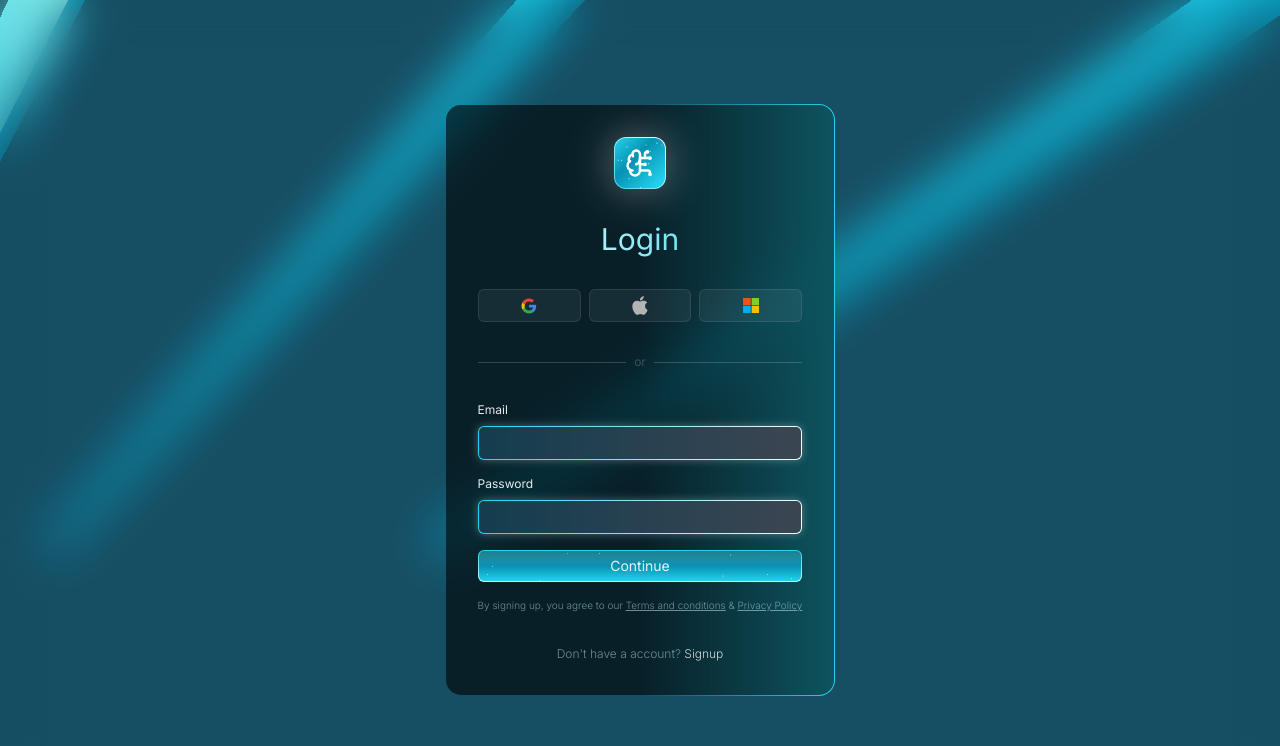
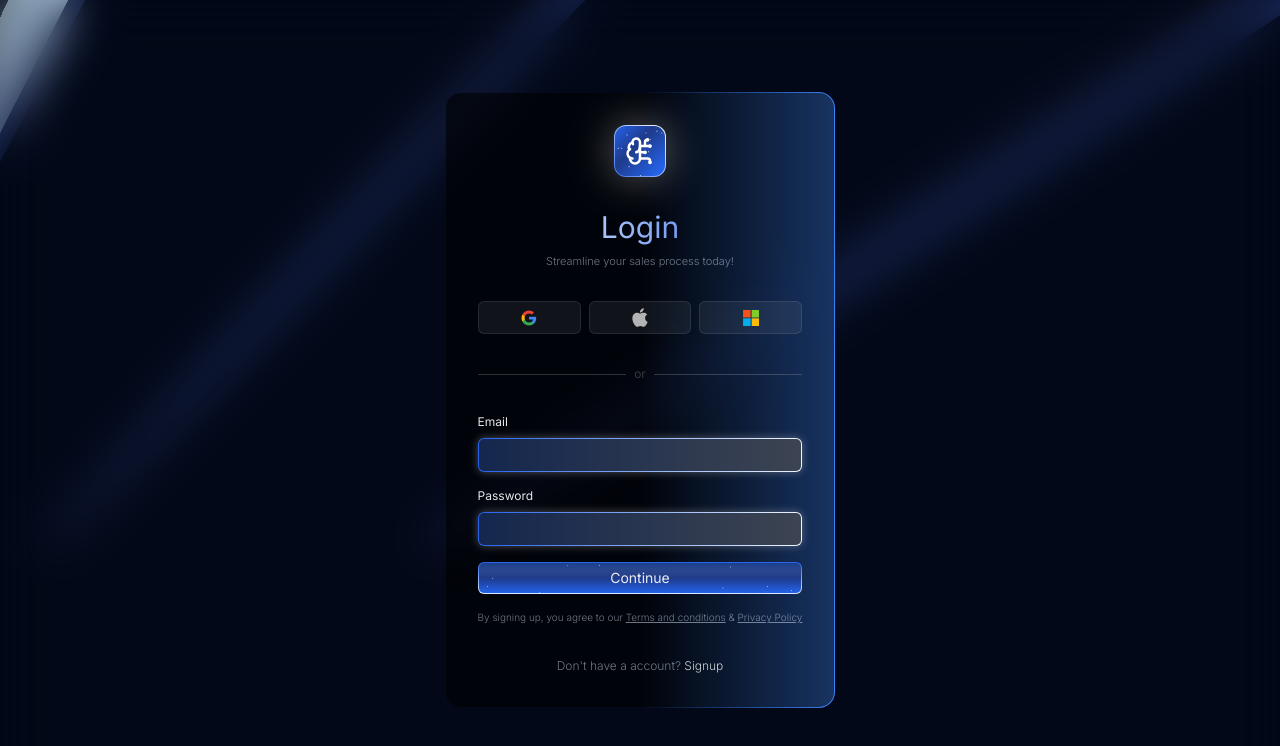
Before and after one commit to SujalChoudhari/100x_Buildathon_Entropy, a Next.js app in the folder frontend/: page /login in a window 1280 px wide. Shown: the top 746 px of the page. Built offline with nearby package versions, Linux system fonts and the light colour scheme.

Commit message:
fix: made signup and login consistent

```diff
--- a/frontend/src/app/(auth)/login/page.tsx
+++ b/frontend/src/app/(auth)/login/page.tsx
@@ -34,44 +34,44 @@ const Bg = () => {
       <div
         style={{ transform: "rotateY(-45deg) rotateZ(-26deg)" }}
         className={[
-          "absolute h-[50px] w-[200%] left-[-80%] top-[300px] w-full bg-red-100",
-          "bg-gradient-to-bl from-cyan-400 via-cyan-600 to-cyan-800 opacity-50",
+          "absolute h-[50px] w-[200%] left-[-80%] top-[300px] w-full bg-green-400",
+          "bg-gradient-to-bl  from-black via-blue-950 to-black opacity-50",
         ].join(" ")}
       ></div>
 
       <div
         style={{ transform: "rotateY(-45deg) rotateZ(-26deg)" }}
         className={[
-          "absolute h-[30px] w-[200%] left-[-100%] top-[300px] w-full bg-red-100",
-          "bg-gradient-to-bl from-cyan-400 via-cyan-600 to-cyan-800 opacity-25",
+          "absolute h-[30px] w-[200%] left-[-100%] top-[300px] w-full bg-green-400",
+          "bg-gradient-to-bl from-black via-blue-950 to-black opacity-25",
         ].join(" ")}
       ></div>
 
       <div
         style={{ transform: "rotateY(-45deg) rotateZ(-26deg)" }}
         className={[
-          "absolute h-[100px] w-[200%] left-[-60%] top-[300px] w-full bg-red-100",
-          "bg-gradient-to-bl from-cyan-400 via-cyan-600 to-cyan-800",
+          "absolute h-[100px] w-[200%] left-[-60%] top-[300px] w-full bg-green-400",
+          "bg-gradient-to-bl from-black via-blue-950 to-black",
         ].join(" ")}
       >
         <div className="flex w-full h-full justify-end">
-          <div className="w-[30%] h-[80%] rounded-full bg-gradient-to-l from-teal-100 to-transparent saturate-200"></div>
+          <div className="w-[30%] h-[80%] rounded-full bg-gradient-to-l from-blue-100 to-transparent saturate-200"></div>
         </div>
       </div>
 
       <div
         style={{ transform: "rotateY(-45deg) rotateZ(-26deg)" }}
         className={[
-          "absolute h-[50px] w-[200%] left-[-30%] top-[300px] w-full bg-red-100",
-          "bg-gradient-to-bl from-cyan-400 via-cyan-600 to-cyan-800",
+          "absolute h-[50px] w-[200%] left-[-30%] top-[300px] w-full bg-green-400",
+          "bg-gradient-to-bl from-black via-blue-950 to-black",
         ].join(" ")}
       ></div>
 
       <div
         style={{ transform: "rotateY(-45deg) rotateZ(-26deg)" }}
         className={[
-          "absolute h-[50px] w-[200%] left-[10%] top-[300px] w-full bg-red-100",
-          "bg-gradient-to-bl from-cyan-400 via-cyan-600 to-cyan-800",
+          "absolute h-[50px] w-[200%] left-[10%] top-[300px] w-full bg-green-400",
+          "bg-gradient-to-bl from-black via-blue-950 to-black",
         ].join(" ")}
       ></div>
 
@@ -133,13 +133,13 @@ const LogIn = () => {
   }
   return (
 
-    <div className="w-screen h-screen  bg-cyan-900 relative  overflow-hidden">
+    <div className="w-screen h-screen relative  overflow-hidden">
       <Bg />
       <div className="relative z-1 w-full h-full flex items-center justify-center">
         <div
           style={{
             background: `linear-gradient(transparent, transparent) padding-box,
-              linear-gradient(to right, transparent 0 50%, #22d3ee) border-box`,
+              linear-gradient(to right, transparent 0 50%, #3b82f6) border-box`,
             borderRadius: "16px",
             border: "1px solid transparent",
           }}
@@ -147,10 +147,10 @@ const LogIn = () => {
         >
           <div className="bg-black/60 p-8 flex flex-col gap-8">
             <div className="flex justify-center">
-              <div className="size-[52px] p-[1px] rounded-[12px] bg-gradient-to-bl from-white to-cyan-400">
+              <div className="size-[52px] p-[1px] rounded-[12px] bg-gradient-to-bl from-white to-blue-600">
                 <div
                   className={[
-                    "bg-gradient-to-br from-cyan-400 via-20% via-cyan-600 via-40% via-cyan-600 to-cyan-400 to-90%",
+                    "bg-gradient-to-br from-blue-600 via-20% via-blue-900 via-40% via-blue-900 to-blue-600 to-90%",
                     "relative w-full h-full rounded-[11px] flex justify-center items-center",
                     "shadow-[0_0_44px_rgba(255,255,255,0.4)]",
                   ].join(" ")}
@@ -166,11 +166,13 @@ const LogIn = () => {
             <div className="flex flex-col gap-2">
               <div
                 style={{ backgroundClip: "text" }}
-                className="text-center bg-gradient-to-r from-white to-cyan-400 text-transparent text-3xl"
+                className="text-center bg-gradient-to-r from-white to-blue-600 text-transparent text-3xl"
               >
                 Login
               </div>
-
+              <div className="text-center text-[11px] text-blue-100/50 font-light">
+                Streamline your sales process today!
+              </div>
             </div>
             {/*  */}
 
@@ -198,7 +200,7 @@ const LogIn = () => {
             <div className="flex flex-col gap-4">
               <div className="flex flex-col gap-2">
                 <label className="text-white/90 text-xs">Email</label>
-                <div className="bg-gradient-to-r from-cyan-400 to-cyan-50 rounded-[6px] p-[1px] shadow-[0_0_8px_rgba(255,255,255,0.3)]">
+                <div className="bg-gradient-to-r from-blue-600 to-blue-50 rounded-[6px] p-[1px] shadow-[0_0_8px_rgba(255,255,255,0.3)]">
                   <input
                     type="email"
                     ref={mailRef}
@@ -208,7 +210,7 @@ const LogIn = () => {
               </div>
               <div className="flex flex-col gap-2">
                 <label className="text-white/90 text-xs">Password</label>
-                <div className="bg-gradient-to-r from-cyan-400 to-cyan-50 rounded-[6px] p-[1px] shadow-[0_0_8px_rgba(255,255,255,0.3)]">
+                <div className="bg-gradient-to-r from-blue-600 to-blue-50 rounded-[6px] p-[1px] shadow-[0_0_8px_rgba(255,255,255,0.3)]">
                   <input
                     ref={passRef}
                     type="password"
@@ -218,20 +220,20 @@ const LogIn = () => {
               </div>
 
 
-              <button onClick={() => { onLoginClick() }} className="relative text-white bg-gradient-to-b from-cyan-400 to-cyan-100 rounded-[6px] w-full text-sm h-[32px] p-[1px] overflow-hidden">
+              <button onClick={() => { onLoginClick() }} className="relative text-white bg-gradient-to-b from-blue-600 to-blue-100 rounded-[6px] w-full text-sm h-[32px] p-[1px] overflow-hidden">
                 <div className="absolute w-full">
                   <Stars x={8000} y={800} />
                 </div>
                 <div
                   className={[
                     "w-full h-full flex items-center justify-center text-sm text-white/90 rounded-[5px]",
-                    "bg-gradient-to-b from-black/40 via-cyan-600 to-cyan-400",
+                    "bg-gradient-to-b from-black/40 via-blue-900 to-blue-600",
                   ].join(" ")}
                 >
                   Continue
                 </div>
               </button>
-              <div className="text-[10px] text-cyan-100/50 font-light">
+              <div className="text-[10px] text-blue-100/50 font-light">
                 By signing up, you agree to our{" "}
                 <a className="underline">Terms and conditions</a> &{" "}
                 <a className="underline" href="">
@@ -240,7 +242,7 @@ const LogIn = () => {
               </div>
             </div>
             {/*  */}
-            <div className="text-[12px] text-cyan-100/50 font-light text-center">
+            <div className="text-[12px] text-blue-100/50 font-light text-center">
               Don't have a account?{" "}
               <a className="text-white/80" href="/signup">
                 Signup
```
Also changed, not shown: frontend/src/app/(auth)/signup/page.tsx (+23 -23 lines), 1 other file (tests, documents, lock files or other folders).
